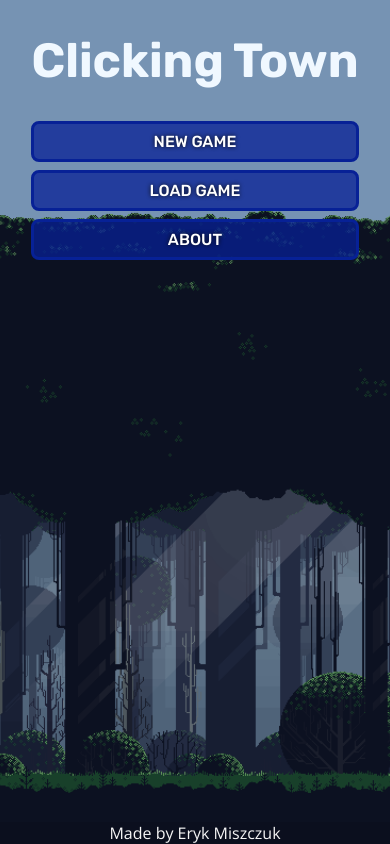
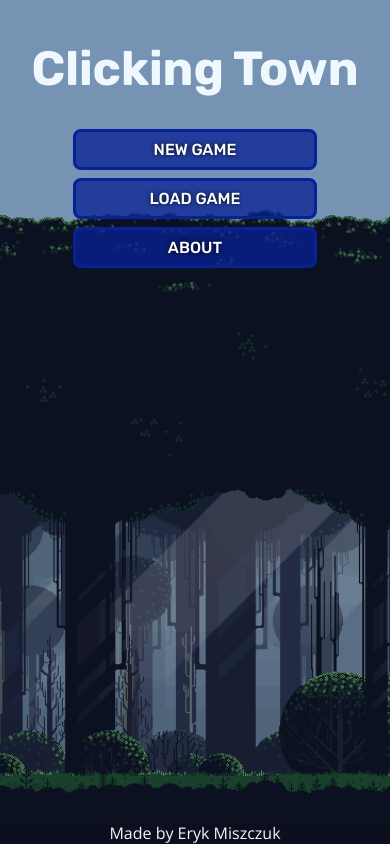
Before and after one commit to ErykMiszczuk/clickingtown, a Vue app: page /#/ in a window 390 px wide. Built offline with nearby package versions, Linux system fonts and the light colour scheme.

Commit message:
Mobile friendly main menu is working, but tests needed on real users

```diff
--- a/src/views/Home.vue
+++ b/src/views/Home.vue
@@ -1,10 +1,15 @@
 <template>
   <div class="home">
+
+    <div class="home__panel"></div>
+
+    <div class="home__main">
 
       <div class="home__menu" v-if="menu == 0">
         <header class="menu__logo">
           <h1 class="menu__logoText">Clicking Town</h1>
         </header>
+        <div class="menu">
           <GameTextButton v-on:click="changeMenu(1)" class="--verticalDivide">
             New Game
           </GameTextButton>
@@ -14,6 +19,7 @@
           <GameTextButton v-on:click="changeMenu(3)" class="--verticalDivide">
             About
           </GameTextButton>
+        </div>
       </div>
 
       <div class="home__menu" v-if="menu == 1">
@@ -70,7 +76,11 @@
         </GameTextButton>
       </div>
 
-    <footer class="game__footer">
+    </div>
+
+    <div class="home__panel"></div>
+
+    <footer class="home__footer">
       <small>
         Made by Eryk Miszczuk
       </small>
@@ -114,7 +124,7 @@ export default {
 <style lang="scss" scoped>
 .home {
   display: flex;
-  justify-content: center;
+  justify-content: stretch;
   width: 100%;
   min-width: 240px;
   max-width: 100%;
@@ -129,16 +139,35 @@ export default {
   background-position: bottom;
 }
 
+.home__main {
+  display: flex;
+  justify-content: center;
+  flex-grow: 1;
+  padding: .5em
+}
+
+.menu {
+  width: 50%;
+}
+
 .home__menu {
   display: flex;
   flex-direction: column;
-  max-width: 60rem;
+  width: 700px;
+  min-width: 240px;
+  align-items: center;
+}
+
+.home__panel {
+  flex: 1 1;
+  background-color: aqua;
 }
 
 .menu__logoText {
   color: aliceblue;
   font-family: 'Rubik', sans-serif;
   font-size: 3rem;
+  text-align: center;
 }
 
 .menu__inputLabel {
@@ -156,7 +185,7 @@ export default {
   margin-bottom: .5em;
 }
 
-.game__footer {
+.home__footer {
   position: absolute;
   bottom: 0;
   width: 100%;
@@ -167,4 +196,21 @@ export default {
   color: whitesmoke;
   font-family: 'Open Sans'
 }
+
+@media screen and (max-width: 702px) {
+  .home__panel {
+    width: 0;
+    display: none;
+  }
+
+  .home__menu {
+    width: 100%;
+  }
+}
+
+@media screen and (max-width: 570px) {
+  .menu {
+    width: 65%;
+  }
+}
 </style>
```
Lines whose indentation alone changed are shown as unchanged.
